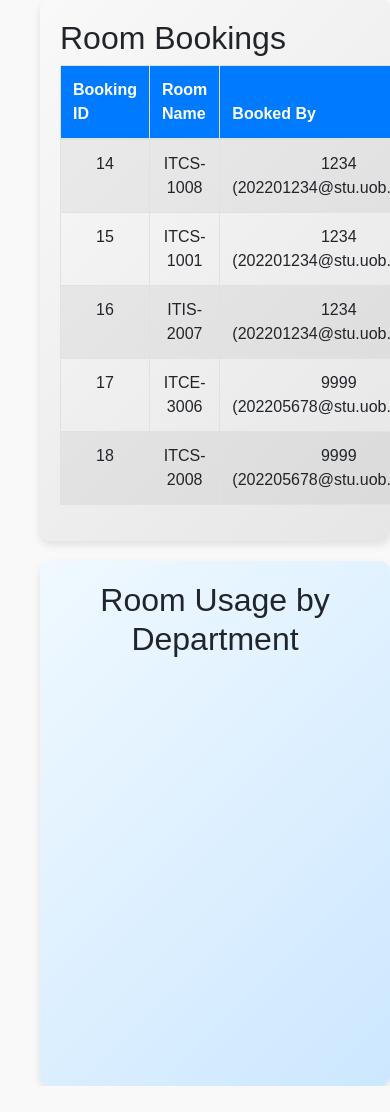
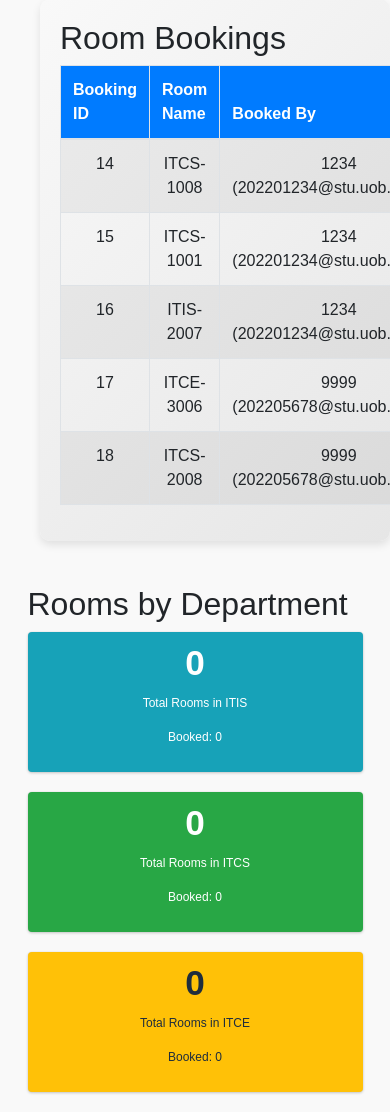
Before and after one commit to malmaraghi/ITCS333-PROJECT, a PHP site: page / in a window 390 px wide; the page is wider, and only the part inside the window is pictured. Shown: the part 783-1895 px from the top of that part. Before the commit the page ends 1869 px from the top of that part, so only its background shows below. Run offline with PHP 8.4, Linux system fonts and the light colour scheme; data comes from the database, SQL or seed files in the repository; some libraries are stand-ins or nearby versions.

Commit message:
Update index.php

```diff
--- a/Admin-Panel-Fawaz/index.php
+++ b/Admin-Panel-Fawaz/index.php
@@ -40,18 +40,6 @@
         INNER JOIN rooms r ON b.room_id = r.room_id";
 $result = $conn->query($sql);
 
-// Fetch data for pie chart based on booked rooms
-$pieChartSql = "SELECT r.room_department, COUNT(*) AS count
-                FROM bookings b
-                INNER JOIN rooms r ON b.room_id = r.room_id
-                WHERE b.status = 'booked'
-                GROUP BY r.room_department";
-$pieChartResult = $conn->query($pieChartSql);
-$chartData = [];
-while ($row = $pieChartResult->fetch_assoc()) {
-    $chartData[] = ['department' => $row['room_department'], 'count' => $row['count']];
-}
-
 $conn->close();
 
 // Current page
@@ -71,12 +59,13 @@
     <link rel="stylesheet" href="styles.css">
 </head>
 
-<body >
+<body>
     <div class="wrapper">
         <!-- Navigation Bar -->
         <nav>
             <a href="index.php" class="<?= $currentPage == 'index.php' ? 'active' : ''; ?>">Dashboard</a>
-            <a href="room_management.php" class="<?= $currentPage == 'room_management.php' ? 'active' : ''; ?>">Room Management</a>
+            <a href="room_management.php" class="<?= $currentPage == 'room_management.php' ? 'active' : ''; ?>">Room
+                Management</a>
             <a href="users.php" class="<?= $currentPage == 'users.php' ? 'active' : ''; ?>">Users</a>
         </nav>
         <!-- <div class="content-wrapper"> -->
@@ -184,39 +173,37 @@
                     </tbody>
                 </table>
             </div>
+            <br>
         </section>
 
-            <!-- Pie Chart -->
+        <!-- Rooms by Department -->
         <section class="content">
-                <div class="container-fluid chart-section">
-                    <h2>Room Usage by Department</h2>
-                    <div style="width: 400px; height: 400px; margin: auto;">
-                        <canvas id="pieChart"></canvas>
+            <div class="container-fluid">
+                <h2>Rooms by Department</h2>
+                <div class="row">
+                    <?php foreach (['ITIS', 'ITCS', 'ITCE'] as $department): ?>
+                        <div class="col-lg-4 col-md-6 col-12">
+                            <div
+                                class="small-box <?= $department == 'ITIS' ? 'bg-info' : ($department == 'ITCS' ? 'bg-success' : 'bg-warning') ?>">
+                                <div class="inner">
+                                    <h3><?= $departmentRooms[$department]['total_rooms'] ?? 0 ?></h3>
+                                    <p>Total Rooms in <?= $department ?></p>
+                                    <p>Booked: <?= $departmentRooms[$department]['booked_rooms'] ?? 0 ?></p>
+                                </div>
+                                <div class="icon">
+                                    <i class="fas fa-building"></i>
+                                </div>
+                            </div>
+                        </div>
+                    <?php endforeach; ?>
                 </div>
             </div>
         </section>
-
     </div>
     </div>
 
-    <!-- Chart.js Integration -->
     <script>
-        const chartData = <?= json_encode($chartData) ?>;
-        const labels = chartData.map(data => data.department);
-        const values = chartData.map(data => data.count);
 
-        const ctx = document.getElementById('pieChart').getContext('2d');
-        new Chart(ctx, {
-            type: 'pie',
-            data: {
-                labels: labels,
-                datasets: [{
-                    label: 'Room Usage',
-                    data: values,
-                    backgroundColor: ['#007bff', '#28a745', '#ffc107', '#dc3545', '#17a2b8']
-                }]
-            }
-        });
     </script>
 </body>
 
```
Lines whose indentation alone changed are shown as unchanged.
